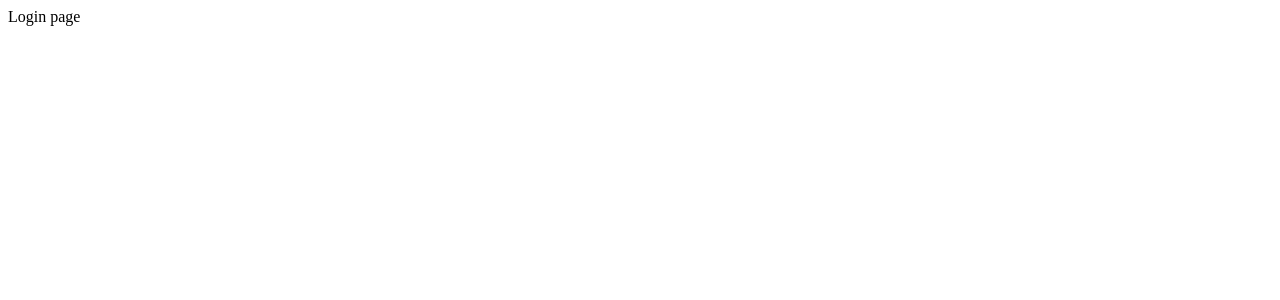
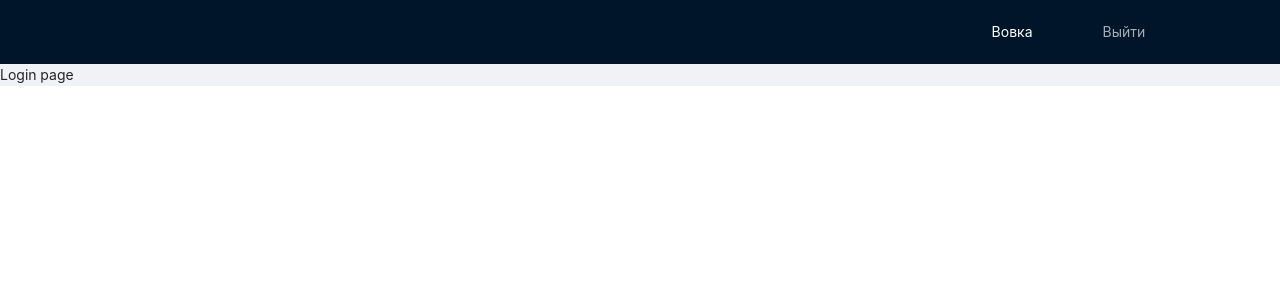
Before and after one commit to voverg/react-calendar, a React (Create React App) app: page /login in a window 1280 px wide. Shown: the top 300 px of the page. Built offline with nearby package versions, Linux system fonts and the light colour scheme.

Commit message:
Create a navbar component

```diff
--- a/src/App.css
+++ b/src/App.css
@@ -1,26 +1,15 @@
-.App {
+@import '~antd/dist/antd.css';
+
+/*.App {
   display: flex;
   flex-direction: column;
   justify-content: center;
   align-items: center;
   width: 100%;
   max-width: 800px;
+}*/
+
+.navbar__user-name {
+  margin-right: 50px;
+  color: #fff;
 }
-
-.app-header {
-  padding: 20px;
-}
-
-.app-btn {
-  margin: 5px;
-  padding: 5px;
-  background-color: teal;
-  color: #fff;
-  border: 1px solid teal;
-  border-radius: 3px;
-  cursor: pointer;
-  transition: .3s;
-}
-.app-btn:hover {
-  background-color: steelblue;
-}
--- a/src/App.jsx
+++ b/src/App.jsx
@@ -1,13 +1,19 @@
 import React from 'react';
 import {useDispatch, useSelector} from 'react-redux';
+import { Layout } from 'antd';
 
-import {AppRouter} from './components';
+import {AppRouter, Navbar} from './components';
 import './App.css';
 
 function App() {
 
   return (
-    <AppRouter />
+    <Layout>
+      <Navbar />
+      <Layout.Content>
+        <AppRouter />
+      </Layout.Content>
+    </Layout>
   );
 }
 
--- /dev/null
+++ b/src/components/Navbar.jsx
@@ -0,0 +1,49 @@
+import React from 'react';
+import {useHistory} from 'react-router-dom';
+import { Layout, Menu, Breadcrumb, Row, Col } from 'antd';
+
+import {routeNames} from '../routes';
+
+const Navbar = (props) => {
+  const { Header, Content, Footer } = Layout;
+  const router = useHistory();
+  const auth = true;
+  console.log(router);
+
+  return (
+    <Header>
+      <Row justify="end">
+        {auth
+          ?
+          <React.Fragment>
+            <div className="navbar__user-name">Вовка</div>
+            <Col span={3}>
+              <Menu theme="dark" mode="horizontal" selectable={false}>
+                <Menu.Item
+                  key={1}
+                  onClick={() => console.log('Выйти')}
+                >
+                  Выйти
+                </Menu.Item>
+              </Menu>
+            </Col>
+          </React.Fragment>
+          :
+          <Col span={3}>
+            <Menu theme="dark" mode="horizontal" selectable={false}>
+              <Menu.Item
+                key={1}
+                onClick={() => router.push(routeNames.LOGIN)}
+              >
+                Login
+              </Menu.Item>
+            </Menu>
+          </Col>
+        }
+
+      </Row>
+    </Header>
+  );
+};
+
+export default Navbar;
--- a/src/components/index.js
+++ b/src/components/index.js
@@ -1,5 +1,7 @@
 import AppRouter from './AppRouter.jsx';
+import Navbar from './Navbar.jsx';
 
 export {
   AppRouter,
+  Navbar,
 }
```
Also changed, not shown: src/components/AppRouter.jsx (indentation only), 1 other file (tests, documents, lock files or other folders).
